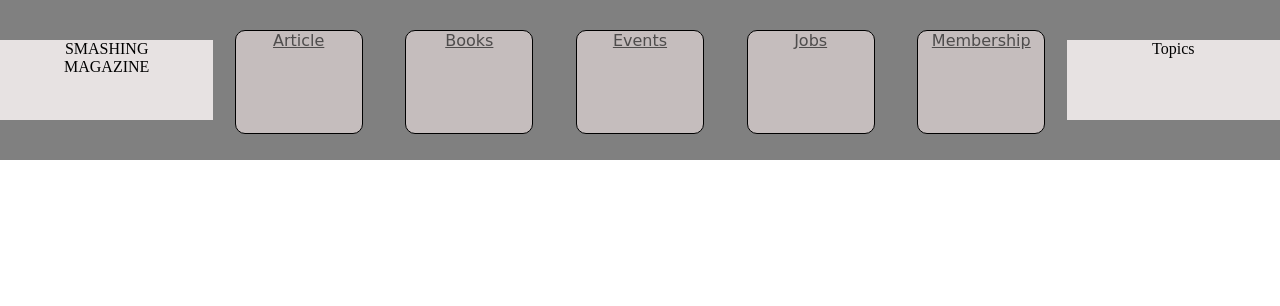
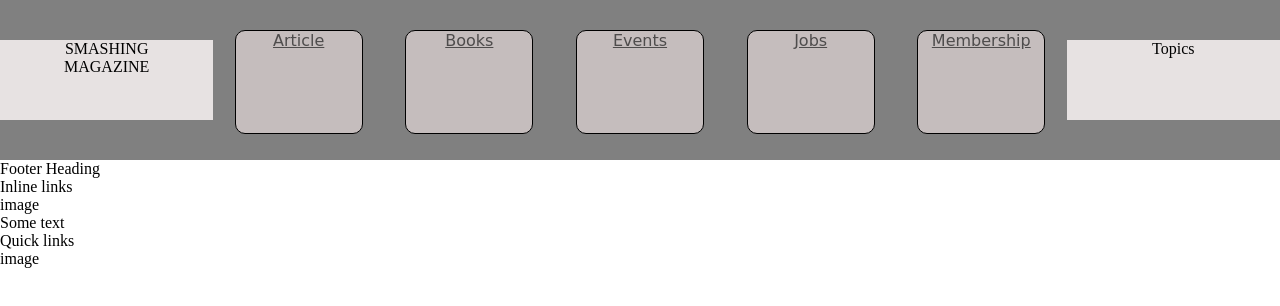
Before and after one commit to raheebwa/smashing-magazine, a plain HTML site: page index.html in a window 1280 px wide. Drawn offline with Linux system fonts and the light colour scheme.

Commit message:
Added Footer Semantic HTML Tags & Defined Structure

```diff
--- a/index.html
+++ b/index.html
@@ -52,8 +52,24 @@
     <main>
 
     </main>
-    <footer>
-
+    <footer class="main-footer">
+        <div class="row row-heading">
+            <div class="heading">
+               Footer Heading
+            </div>
+        </div>
+        <div class="row row-link-cloud">
+            Inline links
+        </div>
+        <div class="row row-footer">
+            <div class="content-image lefted">image</div>
+            <div class="centered">Some text
+                <div class="quick-links">
+                    Quick links
+                </div>
+            </div>
+            <div class="content-image righted">image</div>
+        </div>
     </footer>
 </body>
 </html>
```
